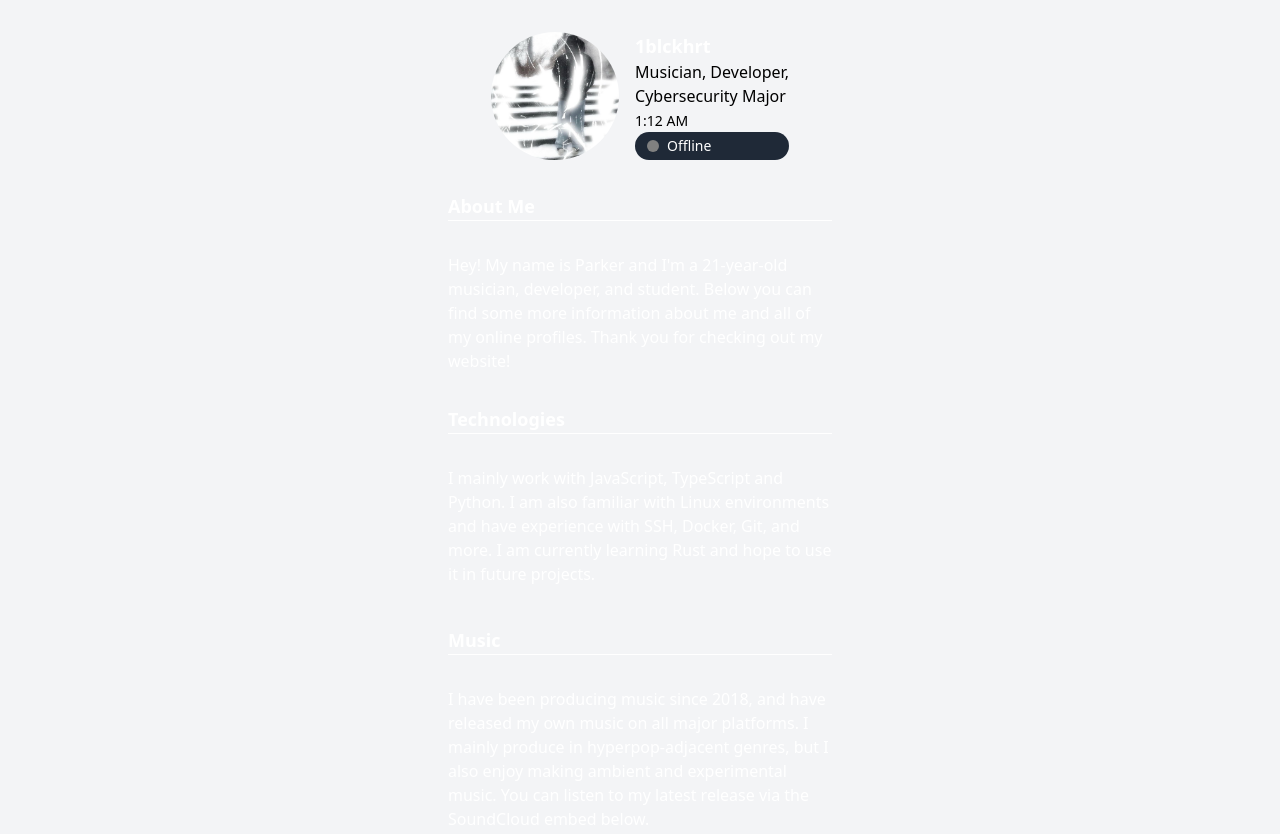
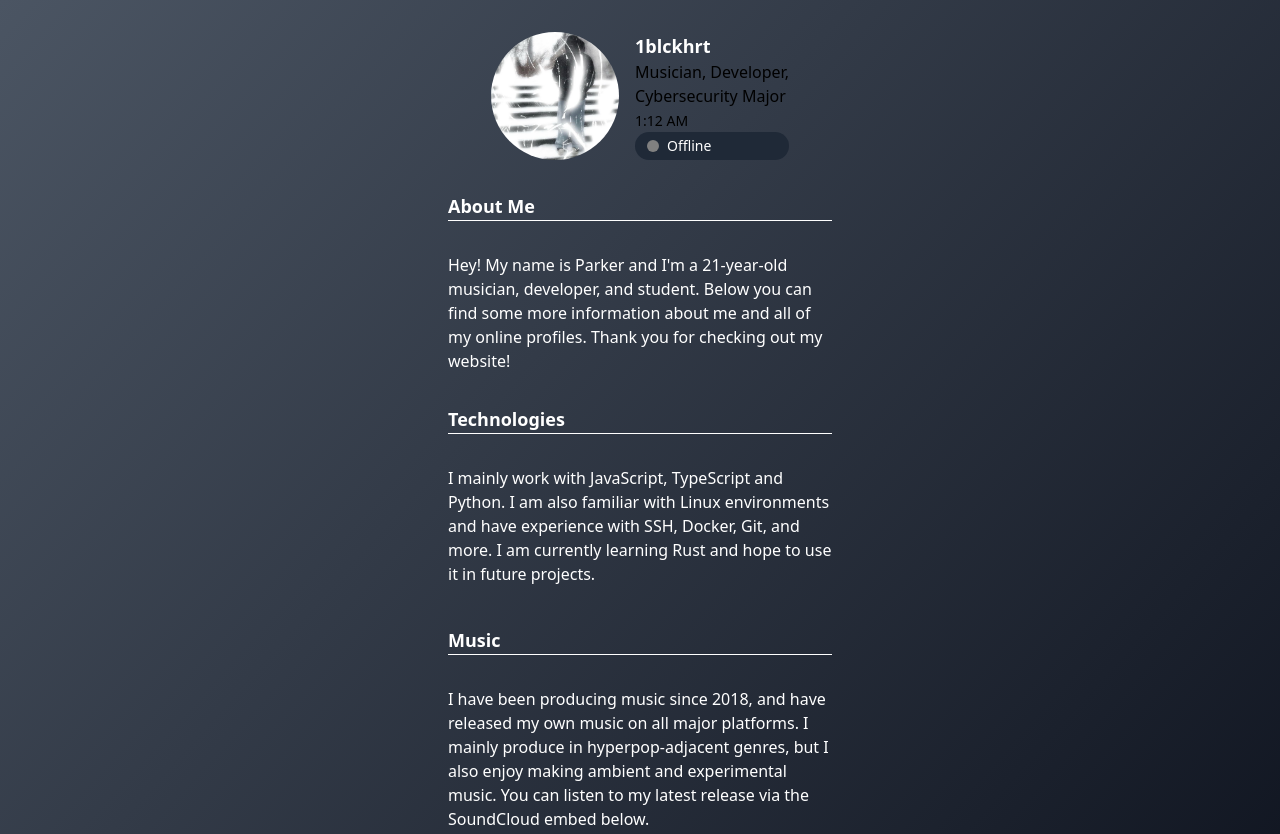
Before and after one commit to 1blckhrt/1blckhrt, a website built with Vite: page index.html in a window 1280 px wide. Shown: the top 834 px of the page. Built offline with nearby package versions, Linux system fonts and the light colour scheme; no server answers.

Commit message:
feat: add background gradient

```diff
--- a/index.html
+++ b/index.html
@@ -8,7 +8,7 @@
     <link rel="stylesheet" href="https://cdnjs.cloudflare.com/ajax/libs/font-awesome/6.0.0-beta3/css/all.min.css" />
   </head>
 
-  <body class="bg-gray-100">
+  <body class="bg-gradient-to-br from-gray-600 to-gray-950">
     <div class="flex flex-col items-center justify-start min-h-screen space-y-8 px-4 py-8">
       <div class="flex items-center space-x-4">
         <img src="src/assets/profile-pic.jpg" class="w-32 h-32 rounded-full object-cover" />
```
